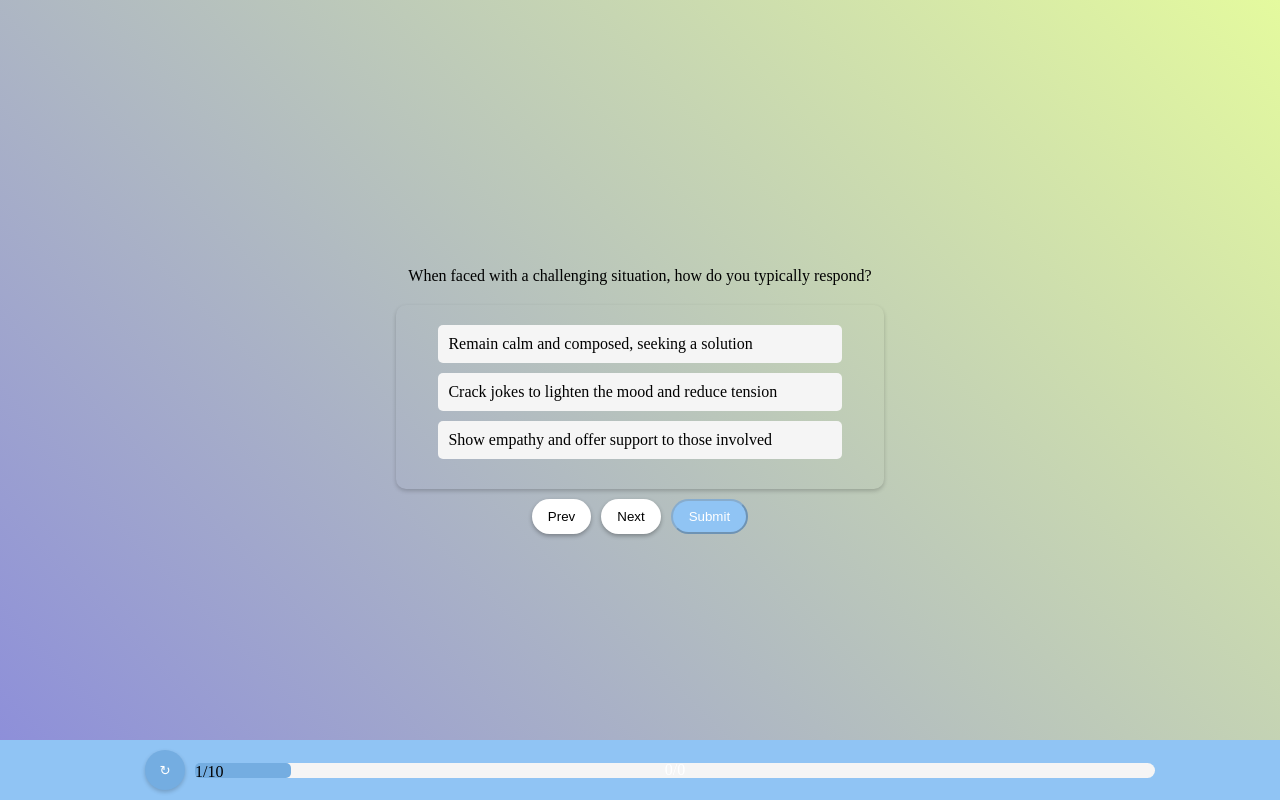
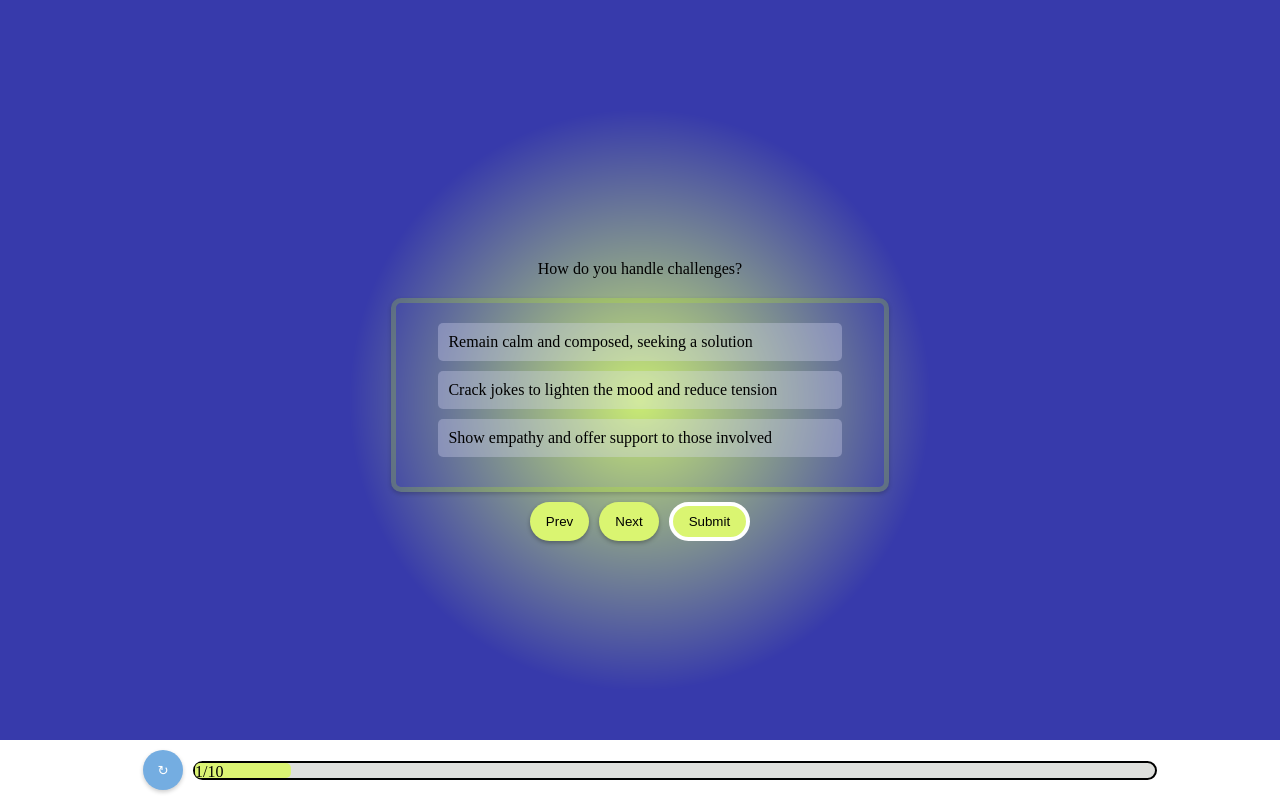
Before and after one commit to damm-party/votedamm, a plain HTML site: page quiz.html in a window 1280 px wide. Drawn offline with nearby package versions, Linux system fonts and the light colour scheme.

Commit message:
colors and background

```diff
--- a/quiz.css
+++ b/quiz.css
@@ -10,13 +10,16 @@ body {
 .background {
     width: 100%;
     height: 100%;
-    background: linear-gradient(45deg, #8b8cdb,  #e4fa9e);
+    background-image: url("assets/bg108020.png");
+    background-repeat: no-repeat;
+    background-size: fill;
+    background-position: center;
     display: flex;
     justify-content: center;
     align-items: center;
     flex-direction: column;
-    margin: 0; /* Add this line to remove any default margin */
-}
+    margin: 0;
+  }
 
 .question {
     margin-bottom: 20px;
@@ -25,6 +28,7 @@ body {
 .quiz-container {
     background-color: iteite;
     border-radius: 10px;
+    border: 5px solid rgba(192, 255, 0, 0.2);
     padding: 20px;
     box-shadow: 0 2px 4px rgba(0, 0, 0, 0.2);
     //width: 85vw;
@@ -33,10 +37,11 @@ body {
     align-items: center;
 }
 
+*/
 /* For phones */
 @media (max-width: 600px) {
     .quiz-container {
-        width: 85vw;
+        width: 50vw;
     }
 }
 
@@ -71,8 +76,9 @@ body {
 
 
 .choice {
-    background-color: #f5f5f5;
+    background-color: rgba(224,225,255,0.3);
     border-radius: 5px;
+    //border-color: white;
     padding: 10px;
     margin-bottom: 10px;
     cursor: pointer;
@@ -80,16 +86,16 @@ body {
 }
 
 .choice:hover {
-    background-color: #e0e0e0;
+    background-color: #E0E1FF;
 }
 
 .choice.selected {
-    background-color: #CBDCEB !important;
+    background-color: rgba(223,255,255,0.65); !important;
     color: black;
 }
 
 .choice.selected:hover {
-    background-color: #98C9F6 !important;
+    background-color: #9B9EF4 !important;
 }
 
 /*BUTTONS*/
@@ -108,7 +114,7 @@ body {
     margin-right: 10px;
     padding: 8px 16px;
     border-radius: 20px;
-    background-color: white;
+    background-color: #DAF571;
     color: black;
     text-decoration: none;
     transition: background-color 0.3s ease;
@@ -124,15 +130,16 @@ body {
     display: inline-block;
     padding: 8px 16px;
     border-radius: 20px;
-    background-color: #90c4f4;
-    color: white;
+    border: 4px solid white;
+    background-color: #DAF571;
+    color: black;
     text-decoration: none;
     transition: background-color 0.3s ease;
     //box-shadow: 0 2px 4px rgba(0, 0, 0, 0.2);
 }
 
 .blueButton:hover {
-    background-color: #5397c9;
+    background-color: #ffffff;
 }
 
 .footer {
@@ -143,7 +150,7 @@ body {
     display: flex;
     justify-content: center;
     align-items: center;
-    background-color: #90c4f4;
+    background-color: #FFFFFF;
     padding: 10px;
     z-index: 9999;
 }
@@ -167,8 +174,9 @@ body {
 
 .footer .progress-container {
     height: 15px;
-    background-color: #f5f5f5;
+    background-color: #DEDFDC;
     border-radius: 15px;
+    border: 2px solid black;
     margin-left: 10px;
     flex-grow: 1;
     max-width: 75vw;
@@ -177,14 +185,14 @@ body {
 
 .footer .progress-bar {
     height: 100%;
-    background-color: #74ADE1;
+    background-color: #DBF473;
     width: 0;
     transition: width 0.5s;
     border-radius: 5px;
 }
 
 .progress-text {
-    position: absolute;
+    position: center;
     top: 50%;
     left: 50%;
     transform: translate(-50%, -50%);
--- a/quiz.js
+++ b/quiz.js
@@ -22,7 +22,7 @@ var myQuestions = [
 
 var myQuestions = [
   {
-    question: "When faced with a challenging situation, how do you typically respond?",
+    question: "How do you handle challenges?",
     choices: [
       { option: "Remain calm and composed, seeking a solution", keyTrait: "serenitySeeker" },
       { option: "Crack jokes to lighten the mood and reduce tension", keyTrait: "timeWarpDancer" },
--- a/styles.css
+++ b/styles.css
@@ -4,7 +4,7 @@ body {
   padding: 0;
   display: flex;
   flex-direction: column;
-  background-image: url("assets/bgeditor2.png");
+  background-image: url("/assets/bgeditor2.png");
   background-repeat: no-repeat;
   background-size: cover;
   background-position: center;
```
Also changed, not shown: assets/bg1080.png (added), assets/bg108015.png (added), assets/bg108020.png (added), assets/bg20.png (added), assets/bg30.png (added), assets/bg_editor_1.svg.
